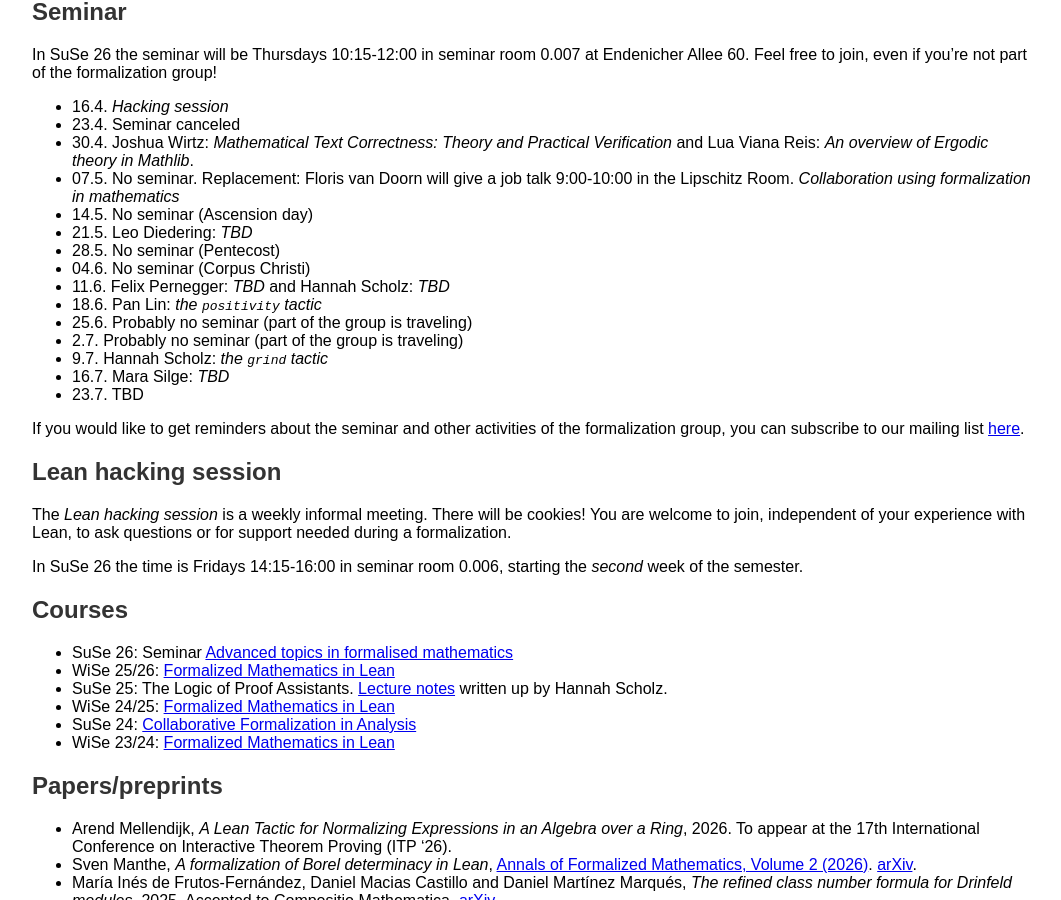
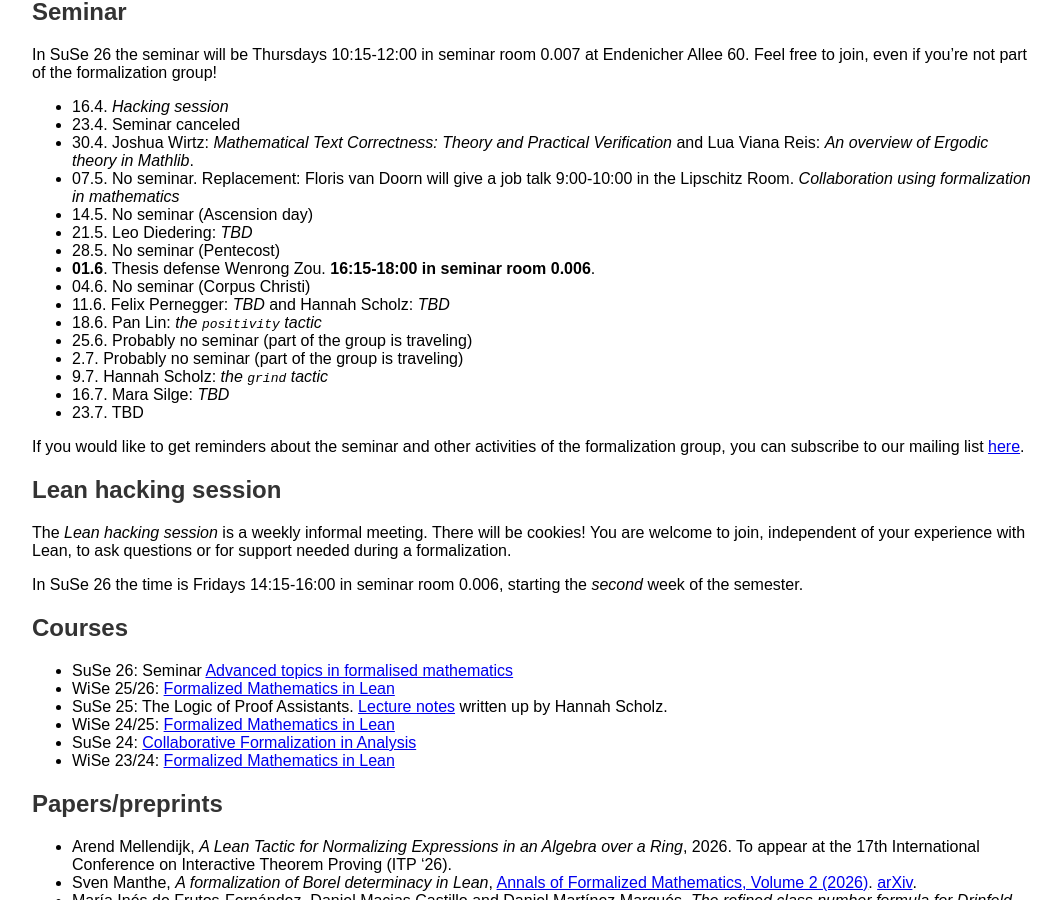
Before and after one commit to fpvandoorn/fpvandoorn.github.io, a Jekyll site: the page built from formalized-mathematics.md, in a window 1280 px wide and 900 px high, scrolled down 902 px. Shown: the whole window, without its empty margins (108-1169 px from the left). Built offline with Jekyll 4.4.1, drawn with Linux system fonts in a browser that asks for light colours; our own code applies the rules of GitHub Pages for plain Markdown files.

Commit message:
Update formalized-mathematics.md (#35)

```diff
--- a/formalized-mathematics.md
+++ b/formalized-mathematics.md
@@ -60,6 +60,7 @@
 * 14.5. No seminar (Ascension day)
 * 21.5. Leo Diedering: *TBD*
 * 28.5. No seminar (Pentecost)
+* **01.6**. Thesis defense Wenrong Zou. **16:15-18:00 in seminar room 0.006**.
 * 04.6. No seminar (Corpus Christi)
 * 11.6. Felix Pernegger: *TBD* and Hannah Scholz: *TBD*
 * 18.6. Pan Lin: *the `positivity` tactic*
```
